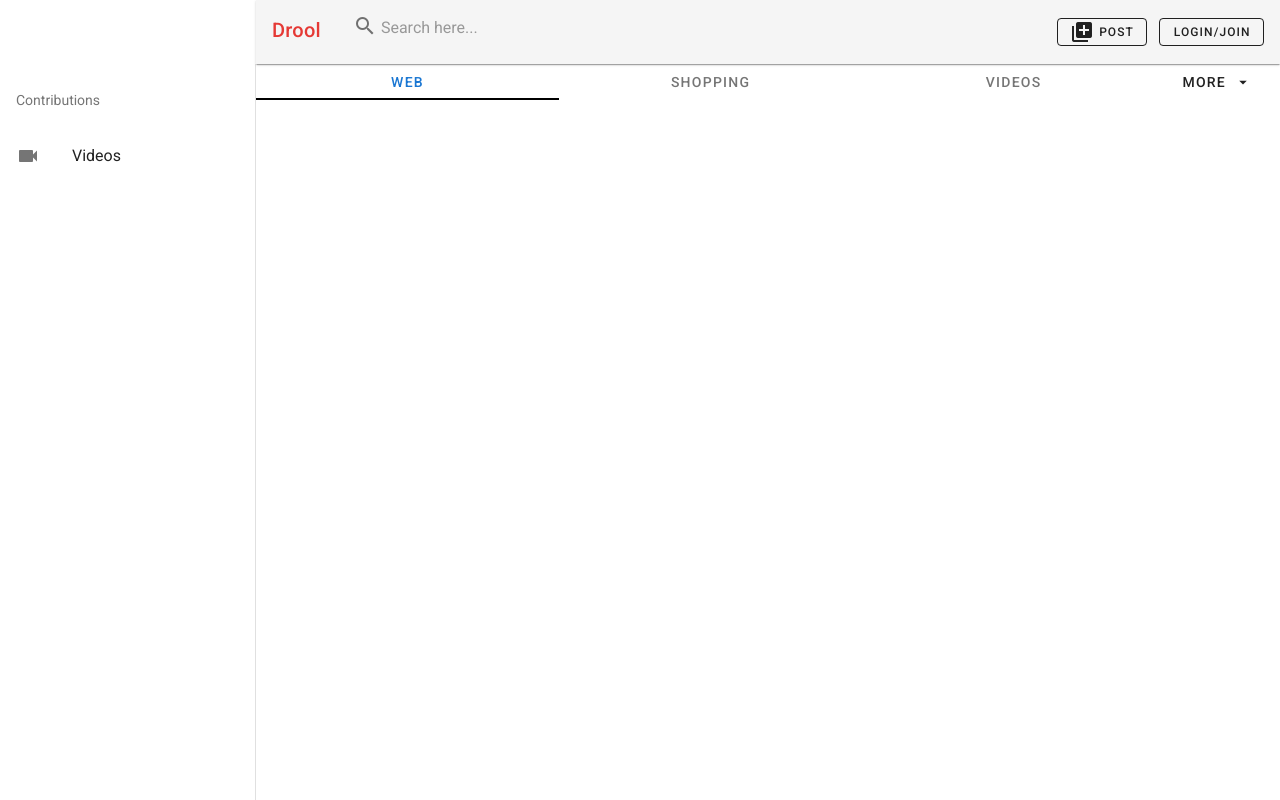
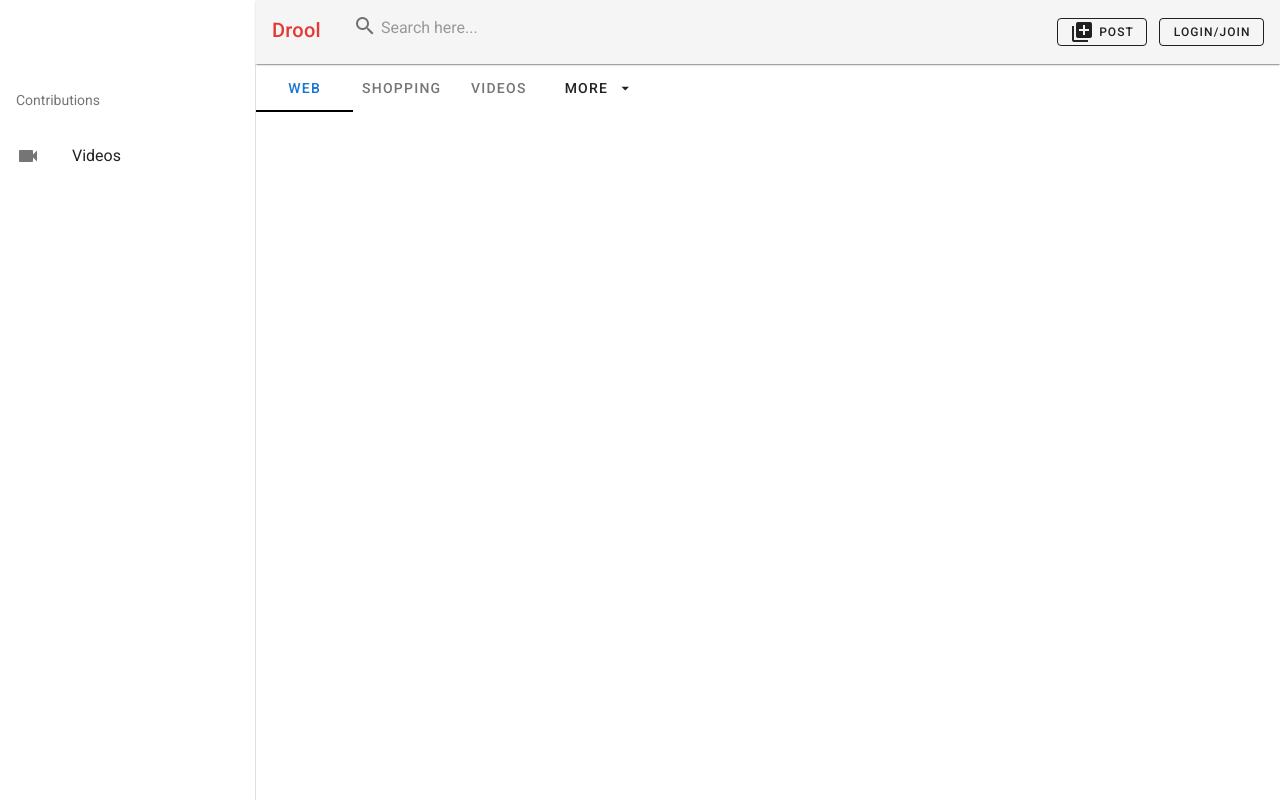
Before and after one commit to AbhayChandel/drool-vue-client, a Nuxt app: page /profile in a window 1280 px wide. Built offline with nearby package versions, Linux system fonts and the light colour scheme.

Commit message:
Fixed alignment issue with profile menu tabs

```diff
--- a/components/profile/TopMenu.vue
+++ b/components/profile/TopMenu.vue
@@ -52,6 +52,6 @@ export default {
 
 <style>
 #profileMenuBar .v-slide-group {
-  display: block;
+  display: -webkit-box;
 }
 </style>
```
